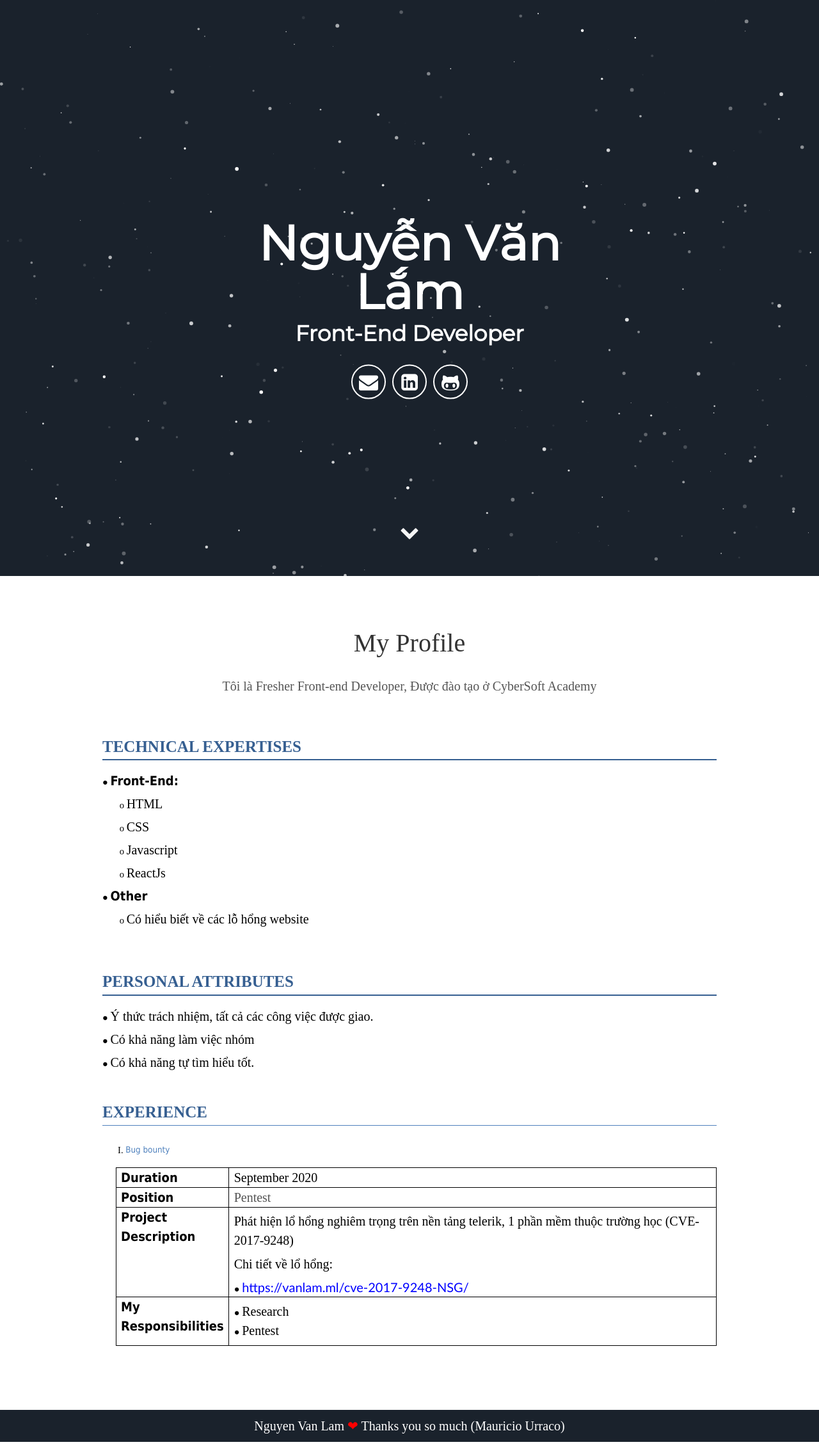
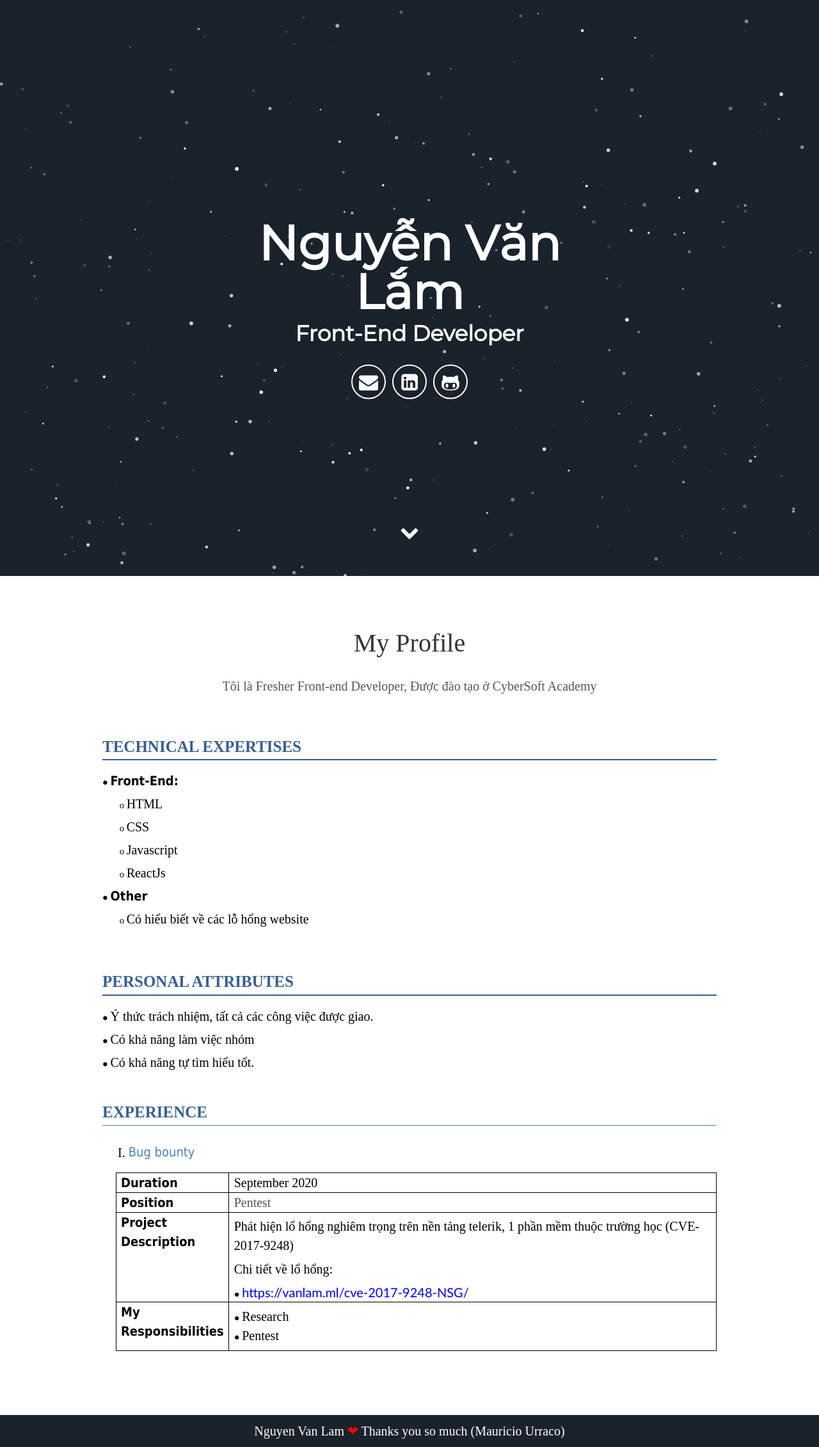
Before and after one commit to vanlam1412/cv, a Jekyll site: the page built from index.html, in a window 1280 px wide. Shown: the whole page at 64% size. Built offline with Jekyll 4.4.1, drawn with Linux system fonts in a browser that asks for light colours; some web fonts are replaced.

Commit message:
Update about.html

```diff
--- a/_includes/about.html
+++ b/_includes/about.html
@@ -48,8 +48,8 @@
 
     <p class="c1"><span class="c0"></span></p>
     <ol class="c6 lst-kix_list_1-0" start="4">
-        <li class="c32">
-            <h3 style="display:inline"><span class="c8 c1">Bug bounty</span></h3></li>
+        <li class="c32" style="font-size: 20px;">
+            <h3 style="display:inline"><span class="c8 c1" style="font-size: 20px;">Bug bounty</span></h3></li>
     </ol>
     <p class="c4"><span class="c0"></span></p>
     <a id="t.a753efce6c38d6fa9aedc9bd34b6d52afe6b4fc1"></a>
```
